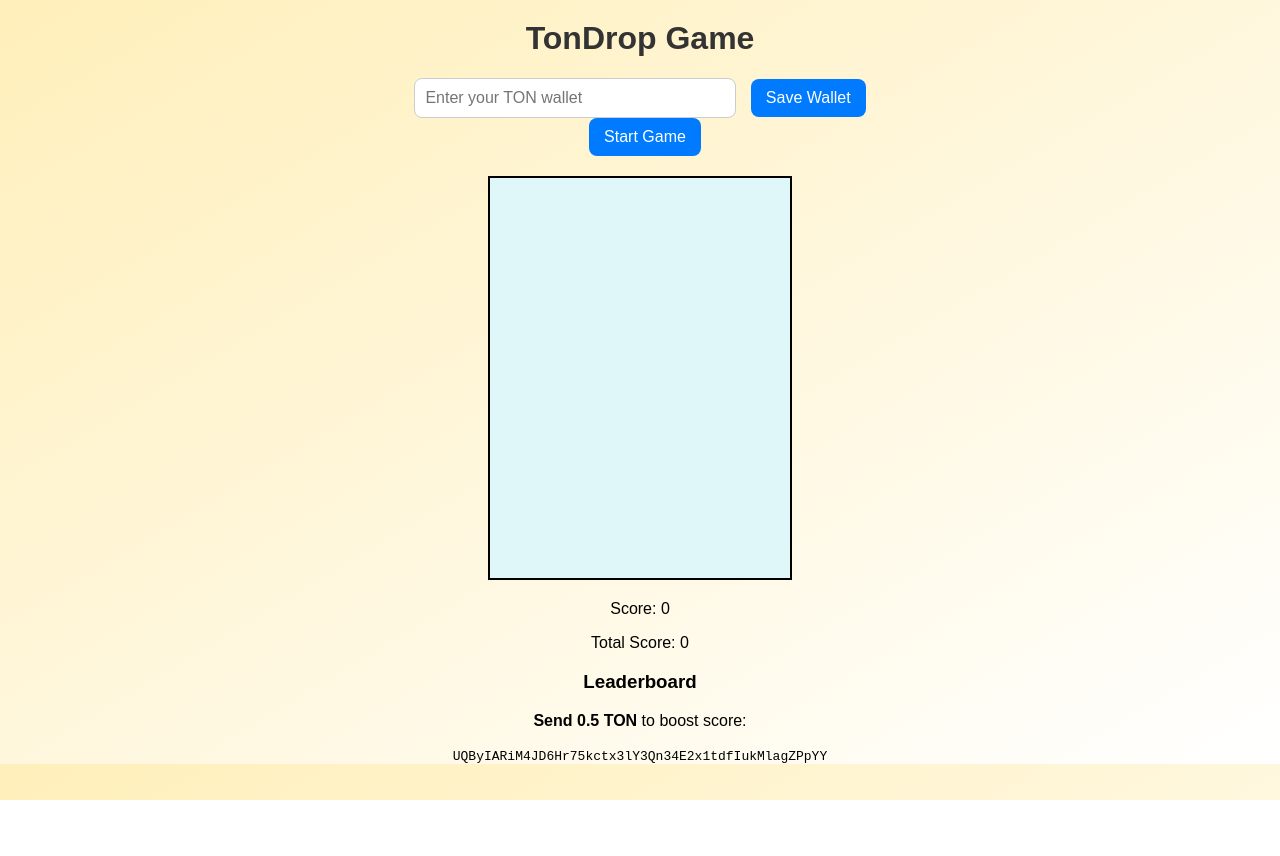
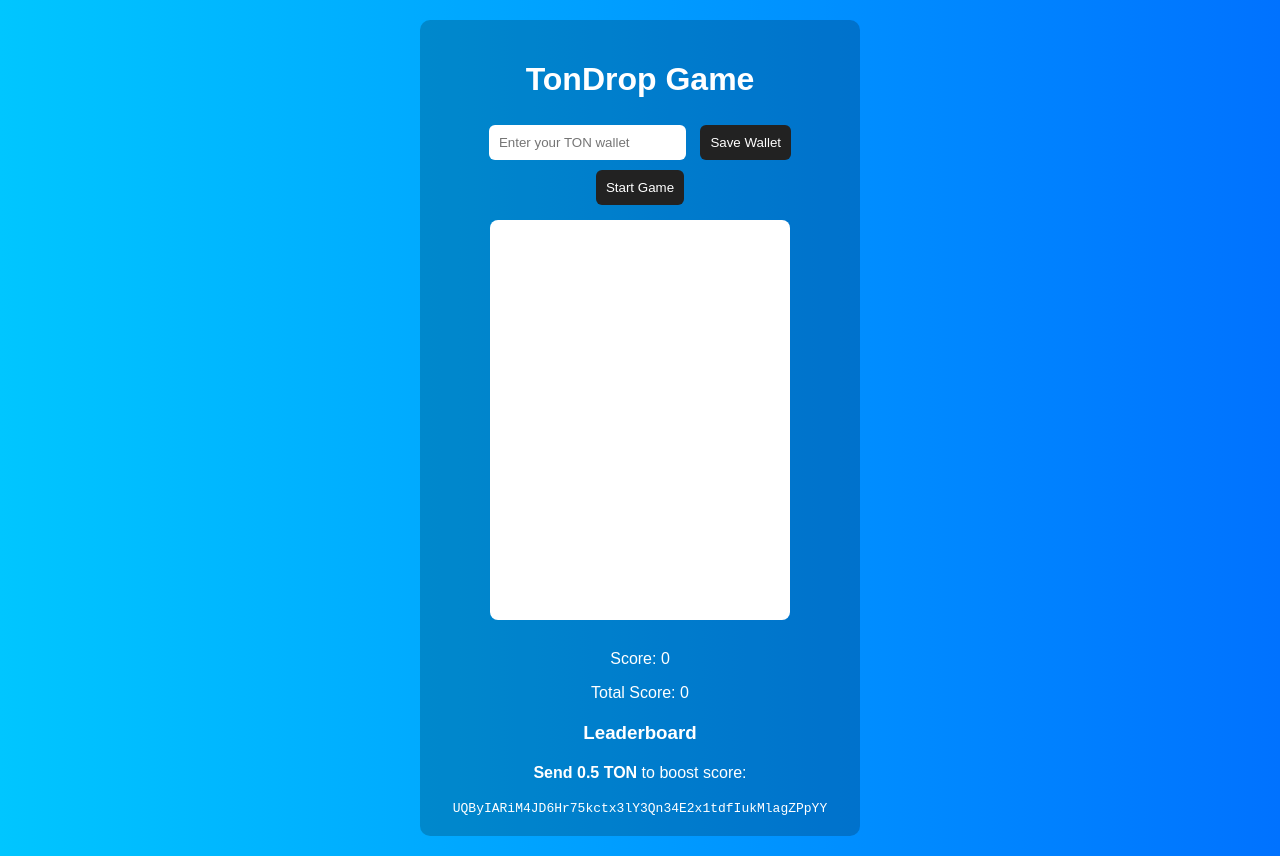
Before and after one commit to Yoruba4/TonDropGame, a plain HTML site: page index.html in a window 1280 px wide. Before the commit the page ends 800 px from the top, so only its background shows below. Drawn offline with Linux system fonts and the light colour scheme; a script that the page names is missing.

Commit message:
Update style.css

```diff
--- a/style.css
+++ b/style.css
@@ -1,66 +1,51 @@
 body {
-  font-family: 'Arial', sans-serif;
-  background: linear-gradient(to bottom right, #ffefba, #ffffff);
+  font-family: Arial, sans-serif;
   text-align: center;
+  background: linear-gradient(to right, #00c6ff, #0072ff);
+  color: #fff;
   margin: 0;
+  padding: 20px;
+}
+
+.container {
+  max-width: 400px;
+  margin: auto;
+  padding: 20px;
+  background: rgba(0,0,0,0.2);
+  border-radius: 10px;
+}
+
+input, button {
+  padding: 10px;
+  margin: 5px;
+  border-radius: 6px;
+  border: none;
+}
+
+button {
+  background-color: #222;
+  color: white;
+  cursor: pointer;
+}
+
+canvas {
+  background: #fff;
+  margin: 10px 0;
+  border-radius: 8px;
+}
+
+.leaderboard, .dev-wallet {
+  margin-top: 20px;
+}
+
+ul {
+  list-style: none;
   padding: 0;
 }
 
-h1 {
-  color: #333;
-  margin-top: 20px;
+ul li {
+  background: rgba(255,255,255,0.2);
+  margin: 5px 0;
+  padding: 6px;
+  border-radius: 5px;
 }
-
-.wallet-box {
-  margin-top: 20px;
-}
-
-input[type="text"] {
-  padding: 10px;
-  width: 60%;
-  max-width: 300px;
-  font-size: 16px;
-  border: 1px solid #ccc;
-  border-radius: 8px;
-}
-
-button {
-  padding: 10px 15px;
-  margin-left: 10px;
-  font-size: 16px;
-  border: none;
-  background-color: #007bff;
-  color: white;
-  border-radius: 8px;
-  cursor: pointer;
-}
-
-button:hover {
-  background-color: #0056b3;
-}
-
-#gameCanvas {
-  border: 2px solid #000;
-  background-color: #e0f7fa;
-  display: none;
-  margin: 20px auto;
-  display: block;
-}
-
-#score {
-  font-size: 24px;
-  margin-top: 10px;
-}
-
-#leaderboard {
-  list-style-type: none;
-  padding: 0;
-  max-width: 400px;
-  margin: 0 auto;
-}
-
-#leaderboard li {
-  padding: 6px;
-  font-size: 18px;
-  border-bottom: 1px solid #ccc;
-}
```
